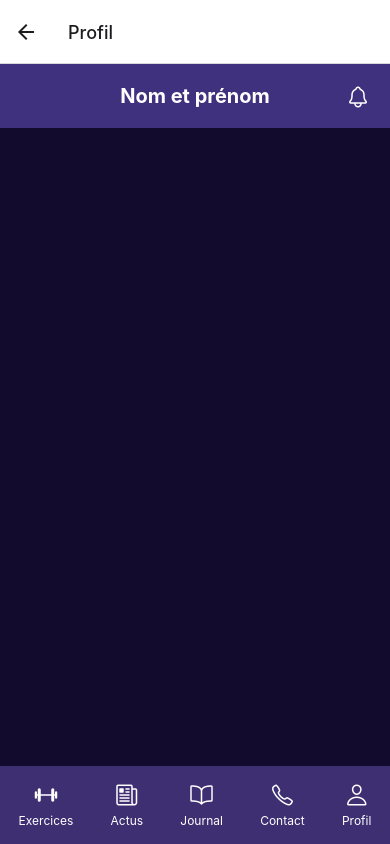
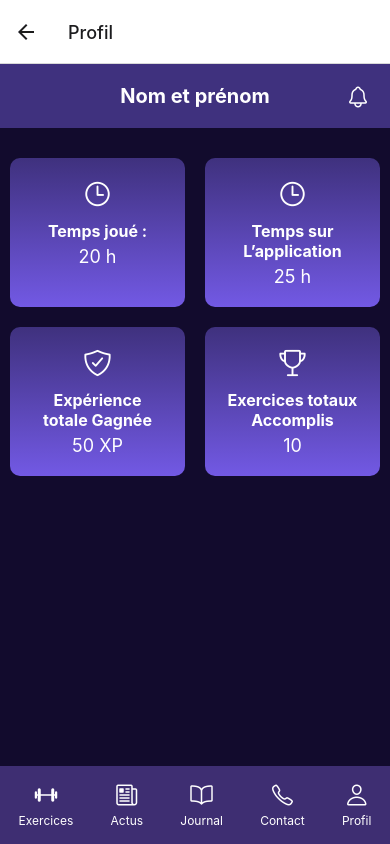
Before and after one commit to EstherMhV/HealfingApp, a React Native app: screen /Profile in a window 390 px wide. Built offline with nearby package versions, Linux system fonts and the light colour scheme.

Commit message:
maj screen profil

```diff
--- a/app.json
+++ b/app.json
@@ -1,10 +1,10 @@
 {
   "expo": {
-    "name": "Quizz",
-    "slug": "Quizz",
+    "name": "Healfing",
+    "slug": "Healfing",
     "version": "1.0.0",
     "orientation": "portrait",
-    "icon": "./assets/icon.png",
+    "icon": "./assets/logo.png",
     "userInterfaceStyle": "light",
     "splash": {
       "image": "./assets/splash.png",
--- a/package.json
+++ b/package.json
@@ -11,12 +11,12 @@
     "@react-navigation/native": "^6.1.17",
     "@react-navigation/stack": "^6.3.29",
     "axios": "^1.6.8",
-    "expo": "^51.0.10",
+    "expo": "^51.0.11",
     "expo-linear-gradient": "^13.0.2",
     "expo-status-bar": "^1.12.1",
     "nativewind": "^2.0.11",
     "react": "18.2.0",
-    "react-native": "^0.74.1",
+    "react-native": "^0.74.2",
     "react-native-ionicons": "^4.6.5",
     "react-native-modal-datetime-picker": "^17.1.0",
     "react-native-toast-message": "^2.2.0",
--- a/screens/profileScreen.jsx
+++ b/screens/profileScreen.jsx
@@ -1,6 +1,14 @@
+import {
+  View,
+  Text,
+  StyleSheet,
+  TouchableOpacity,
+  ScrollView,
+  Image,
+} from "react-native";
 import Menu from "../components/Menu.jsx";
 import { Ionicons } from "@expo/vector-icons";
-import { View, Text, StyleSheet, TouchableOpacity, Image, ScrollView } from "react-native";
+import { LinearGradient } from "expo-linear-gradient";
 
 const Profil = ({ navigation }) => {
   return (
@@ -12,11 +20,46 @@ const Profil = ({ navigation }) => {
         </TouchableOpacity>
       </View>
 
+      <ScrollView>
+        <View style={styles.statsContainer}>
+          <LinearGradient
+            colors={["#3F317E", "#7259E4"]}
+            style={styles.statBox}
+          >
+            <Ionicons name="time-outline" size={30} color="#fff" />
+            <Text style={styles.statText}>Temps joué :</Text>
+            <Text style={styles.statValue}>20 h</Text>
+          </LinearGradient>
 
+          <LinearGradient
+            colors={["#3F317E", "#7259E4"]}
+            style={styles.statBox}
+          >
+            <Ionicons name="time-outline" size={30} color="#fff" />
+            <Text style={styles.statText}>Temps sur L’application</Text>
+            <Text style={styles.statValue}>25 h</Text>
+          </LinearGradient>
 
-     <ScrollView>
+          <LinearGradient
+            colors={["#3F317E", "#7259E4"]}
+            style={styles.statBox}
+          >
+            <Ionicons name="shield-checkmark-outline" size={30} color="#fff" />
+            <Text style={styles.statText}>Expérience totale Gagnée</Text>
+            <Text style={styles.statValue}>50 XP</Text>
+          </LinearGradient>
 
-     </ScrollView>
+          <LinearGradient
+            colors={["#3F317E", "#7259E4"]}
+            style={styles.statBox}
+          >
+            <Ionicons name="trophy-outline" size={30} color="#fff" />
+            <Text style={styles.statText}>Exercices totaux Accomplis</Text>
+            <Text style={styles.statValue}>10</Text>
+          </LinearGradient>
+        </View>
+      </ScrollView>
+
       <View style={styles.footer}>
         <Menu navigation={navigation} />
       </View>
@@ -58,7 +101,6 @@ const styles = StyleSheet.create({
     borderRadius: 75,
   },
   statsContainer: {
-    flex: 1,
     flexDirection: "row",
     flexWrap: "wrap",
     justifyContent: "space-around",
@@ -66,7 +108,6 @@ const styles = StyleSheet.create({
   },
   statBox: {
     width: "45%",
-    backgroundColor: "#7259E4",
     borderRadius: 10,
     padding: 20,
     marginVertical: 10,
```
Also changed, not shown: 1 other file (tests, documents, lock files or other folders).
